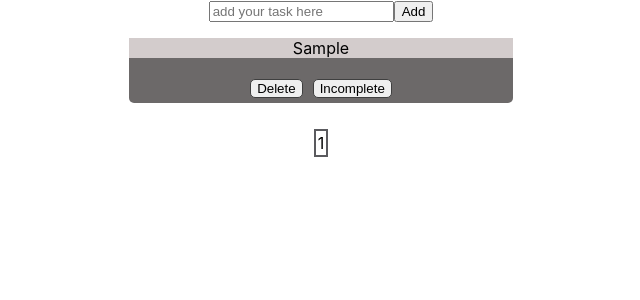
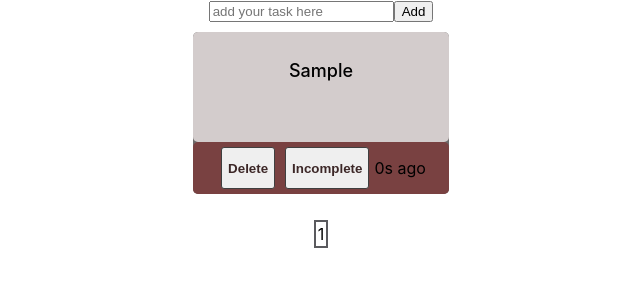
Before and after one commit to shubham19971997/utodo, a React (Create React App) app: page / in a window 1280 px wide. Both pictures are taken after typing "Sample" into the empty fields and a click on the button "Add". Shown: the top 300 px of the page, without its empty margins (319-959 px from the left). Built offline with nearby package versions, Linux system fonts and the light colour scheme.

Commit message:
date logic done

```diff
--- a/src/App.css
+++ b/src/App.css
@@ -6,24 +6,24 @@
   margin-top: 10px;
   margin-left: auto;
   margin-right: auto;
-  width: 30vw;
+  width: 20vw;
   border-radius: 5px;
   background-color: rgb(108, 105, 105);
   text-align: center;
   transition: background-color 1s ease-out;
 }
-.card>button{
-  margin: 5px;
+
+.textarea{
   border-radius: 5px;
-  border: 1px solid rgb(63, 63, 63);
+  display: flex;
+  justify-content: center;
+  background-color: rgb(211, 204, 204);
+  font-size: 18px;
+  min-height: 90px;
+  padding: 10px;
+  font-weight: 500;
 }
-.textarea{
-  background-color: rgb(211, 204, 204);
-}
-.compcard{
-  background-color: rgb(43, 133, 43);
-  transition: background-color 1s ease-out;
-}
+
 .pagntn{
   border: 2px solid rgb(90, 90, 94);
   margin: 5px;
@@ -42,3 +42,33 @@
   margin-left: auto;
   margin-right: auto;
 }
+.dashboard{
+  min-height: 35px;
+  background-color: rgb(121, 65, 65);
+  display: flex;
+  justify-content: center;
+  border-radius: 5px;
+}
+.dashboard>button{
+  margin: 5px;
+  border-radius: 3px;
+  border: 1px solid rgb(63, 63, 63);
+  font-weight: 550;
+  color: rgb(60, 39, 39);
+  transition: .3s ease-out;
+}
+.btn-del:hover{
+  background-color: rgba(86, 58, 58, 0.527);
+  color: white;
+  transition: .3s ease-out;
+}
+.btn-com:hover{
+  background-color: rgba(26, 180, 26, 0.682);
+  color: white;
+  transition: .3s ease-out;
+}
+.compcard{
+  background-color: rgb(43, 133, 43);
+  transition: background-color 1s ease-out;
+  z-index: 5;
+}
--- a/src/App.js
+++ b/src/App.js
@@ -3,13 +3,13 @@ import './App.css'
 
 export default function App() {
   const [todo, setTodo] = useState([])
-  const [post, setPost] = useState({ text: '', status: false })
+  const [post, setPost] = useState({ text: '', status: false, Date: {} })
   const [currentPage, setCurrentPage] = useState(1)
-  const [todoNo] = useState(5)
-
+  const [todoNo] = useState(3)
+  console.log(todo)
   function addTodo(e) {
     e.preventDefault()
-    const newTodo = [{ text: post, status: false }, ...todo]
+    const newTodo = [{ text: post, status: false, Date: new Date() }, ...todo]
     setTodo(newTodo)
     setPost({ text: '' })
   }
@@ -34,6 +34,33 @@ export default function App() {
   const indexOfFirstPost = indexOfLastPost - todoNo
   const currentTodos = todo.slice(indexOfFirstPost, indexOfLastPost)
 
+  function getTime(postDate) {
+    const currentDate = new Date()
+    var time = Math.round((currentDate.getTime() - postDate.getTime()) / 1000)
+    var hour = 60 * 60
+    var days = 60 * 60 * 24
+    var month = 60 * 60 * 24 * 31
+    var year = 60 * 60 * 24 * 31 * 12
+    if (time < 60) {
+      return time + 's'
+    } else if (time > 60) {
+      if (time / hour > 0.99) {
+        if (time / days > 0.99) {
+          if (time / month > 0.99) {
+            if (time / year > 0.99) {
+              return Math.round(time / year > 0.99) + 'y'
+            }
+            return Math.round(time / month) + 'month'
+          }
+          return Math.round(time / days) + 'd'
+        }
+        return Math.round(time / hour) + 'h'
+      }
+      return Math.round(time / 60) + 'm'
+    }
+    return time
+  }
+
   return (
     <div className='App'>
       <div>
@@ -47,14 +74,19 @@ export default function App() {
       {currentTodos &&
         currentTodos.map((tod, i) => {
           return (
-            <div className={`card ${tod.status ? 'compcard' : ''}`} key={i}>
-              <div className='textarea'>
+            <div className={`card `} key={i}>
+              <div className='textarea '>
                 <p>{tod.text}</p>
               </div>
-              <button onClick={() => deleteTodo(i)}>Delete</button>
-              <button onClick={() => changeStatus(i)}>
-                {tod.status ? 'Completed' : 'Incomplete'}
-              </button>
+              <div className={`dashboard ${tod.status ? 'compcard' : ''}`}>
+                <button className='btn-del' onClick={() => deleteTodo(i)}>
+                  Delete
+                </button>
+                <button className='btn-com' onClick={() => changeStatus(i)}>
+                  {tod.status ? 'Completed' : 'Incomplete'}
+                </button>
+                <p>{getTime(tod.Date)} ago</p>
+              </div>
             </div>
           )
         })}
```
